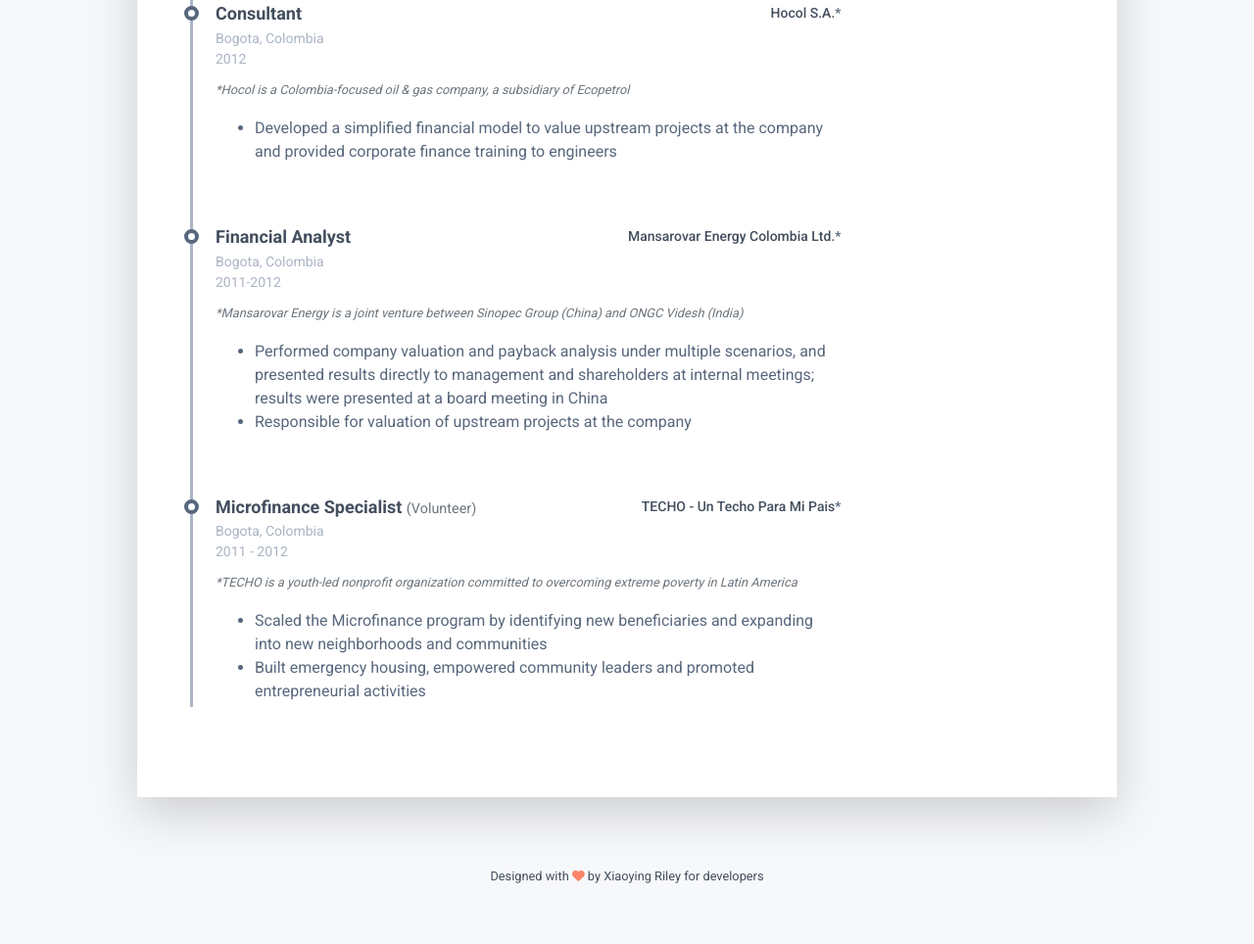
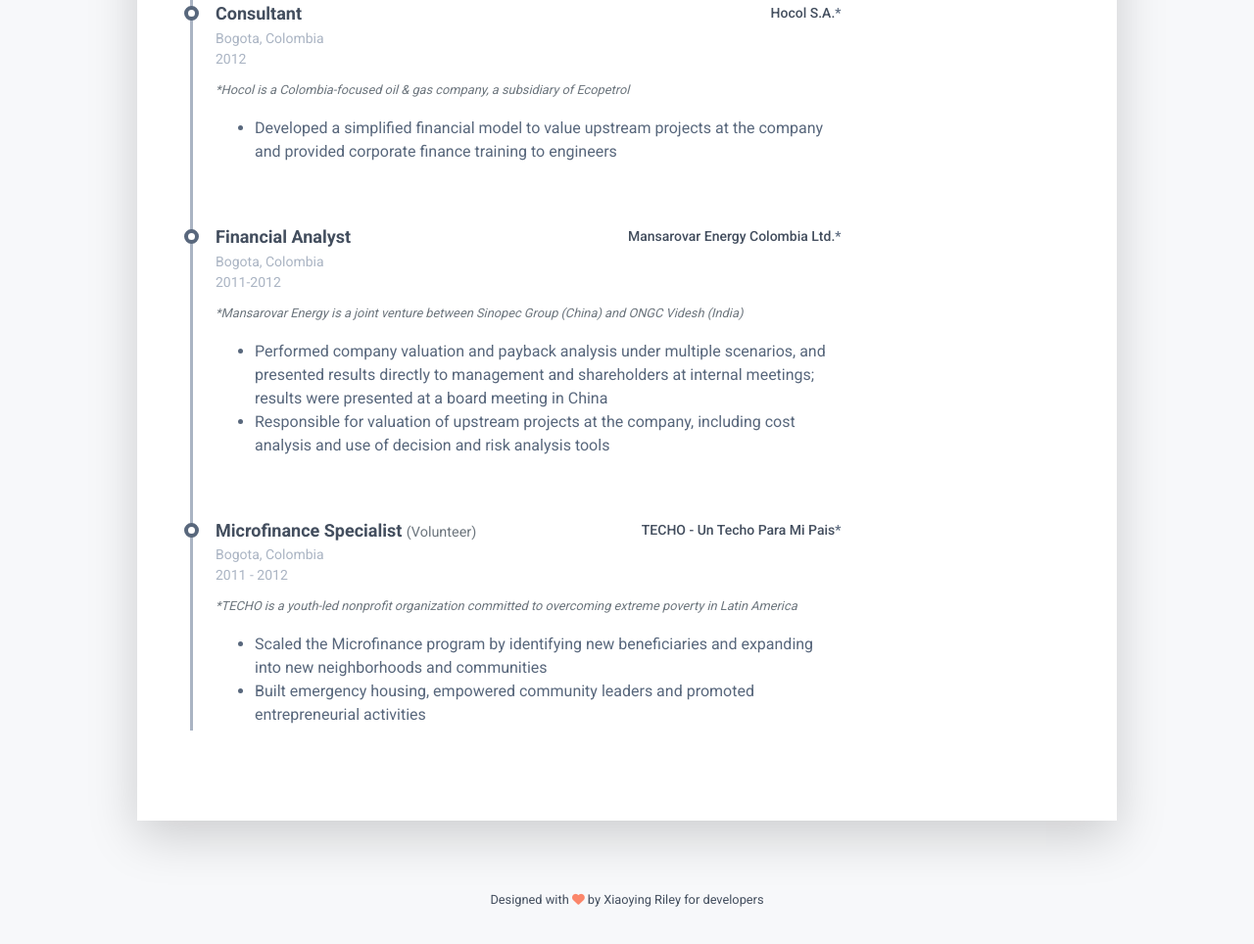
Before and after one commit to nbravo89/nbravo89.github.io, a plain HTML site: page index.html in a window 1280 px wide. Shown: the part 2433-3397 px from the top of the page at 98% size. Drawn offline with Linux system fonts and the light colour scheme.

Commit message:
Quick change / test

```diff
--- a/index.html
+++ b/index.html
@@ -173,7 +173,7 @@
 										    <p><small class="text-muted"><i>*Mansarovar Energy is a joint venture between Sinopec Group (China) and ONGC Videsh (India)</i></small></p>
 										    <ul>
 											    <li>Performed company valuation and payback analysis under multiple scenarios, and presented results directly to management and shareholders at internal meetings; results were presented at a board meeting in China</li>
-											    <li>Responsible for valuation of upstream projects at the company</li>
+											    <li>Responsible for valuation of upstream projects at the company, including cost analysis and use of decision and risk analysis tools</li>
 										    </ul>
 									    </div><!--//resume-timeline-item-desc-->
 
```
